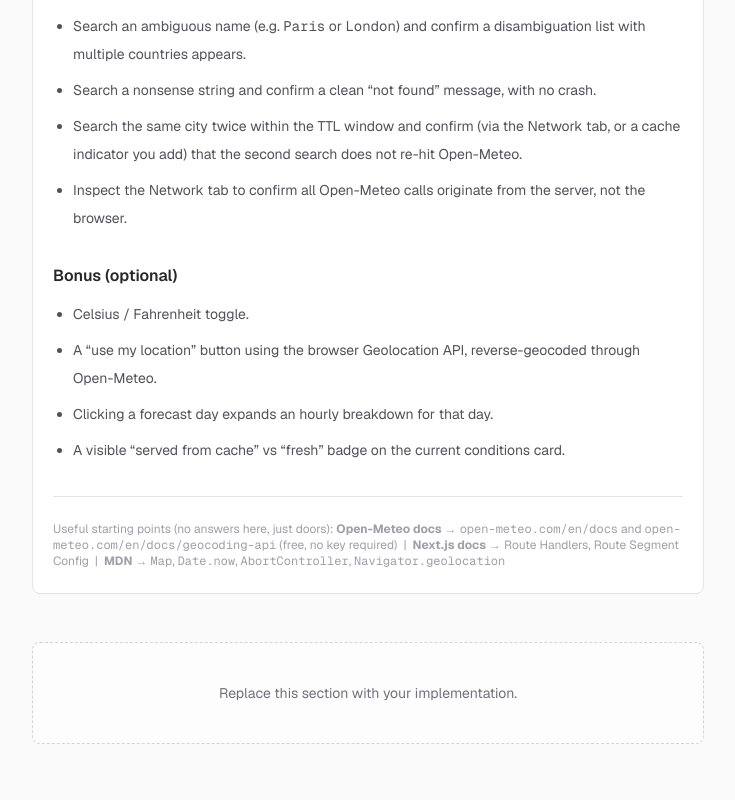
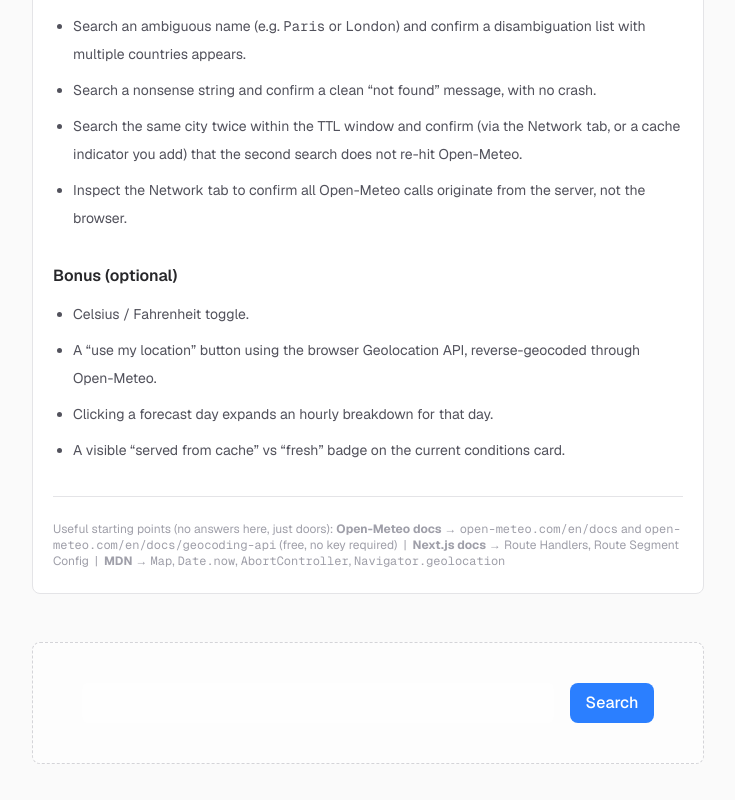
Before and after one commit to gelbckegabriel/interview-practice-react, a Next.js app: page /challenge-003 in a window 1280 px wide. Shown: the part 1623-2423 px from the top of the page, without its empty margins (272-1007 px from the left). Built offline with nearby package versions, Linux system fonts and the light colour scheme.

Commit message:
challenge 03 - search bar creation

```diff
--- /dev/null
+++ b/app/api/open-meteo/[city]/route.ts
@@ -0,0 +1,24 @@
+import { NextRequest, NextResponse } from "next/server";
+
+export async function GET(request: NextRequest, { params }: { params: Promise<{ city: string }> }) {
+  const { city } = await params;
+
+  try {
+    const res = await fetch(`https://geocoding-api.open-meteo.com/v1/search?name=${city}&count=10&language=en&format=json`, {
+      headers: { Accept: "application/json" },
+    });
+
+    if (res.status === 404) {
+      return NextResponse.json({ error: "User not found!" }, { status: 404 });
+    }
+
+    if (!res.ok) {
+      return NextResponse.json({ error: `GitHub API error: ${res.status}` }, { status: res.status });
+    }
+
+    const data = await res.json();
+    return NextResponse.json(data, { status: 200 });
+  } catch (err) {
+    return NextResponse.json({ error: "Network error while contacting GitHub" }, { status: 502 });
+  }
+}
--- a/app/challenge-003/page.tsx
+++ b/app/challenge-003/page.tsx
@@ -1,8 +1,39 @@
 "use client";
 
 import Link from "next/link";
+import { useState } from "react";
+
+interface ICities {
+  name: string;
+  region: string;
+  country: string;
+  population: number;
+  latitude: number;
+  longitude: number;
+}
 
 export default function Challenge003() {
+  const [city, setCity] = useState<string>("");
+  const [apiCities, setApiCities] = useState<ICities[]>([]);
+
+  const findCityCoordinates = (city: string) => {
+    console.log(`search: ${city}`);
+    fetch(`api/open-meteo/${city}`).then(async (response) => {
+      const data = await response.json();
+
+      const cities: ICities[] = data.results.map((result: any) => ({
+        name: result.name,
+        region: result.admin1,
+        country: result.country,
+        latitude: result.latitude,
+        longitude: result.longitude,
+        population: result.population,
+      }));
+
+      setApiCities(cities);
+    });
+  };
+
   return (
     <>
       <main className="min-h-screen bg-zinc-50 dark:bg-zinc-950 px-6 py-16 font-sans">
@@ -45,9 +76,9 @@ export default function Challenge003() {
               <div>
                 <h2 className="text-base font-semibold text-zinc-800 dark:text-zinc-200 mb-3">Context</h2>
                 <p className="text-zinc-600 dark:text-zinc-400">
-                  A travel-planning startup wants a small internal dashboard so employees can check the current weather and
-                  an upcoming forecast for any city in the world. Ops does not want to manage API keys or secrets for an
-                  internal tool, so this must run against a free, keyless public weather API.
+                  A travel-planning startup wants a small internal dashboard so employees can check the current weather and an
+                  upcoming forecast for any city in the world. Ops does not want to manage API keys or secrets for an internal
+                  tool, so this must run against a free, keyless public weather API.
                 </p>
               </div>
 
@@ -61,34 +92,34 @@ export default function Challenge003() {
                     user pick one.
                   </li>
                   <li>
-                    Once a location is chosen, fetch <strong>current conditions</strong> and a <strong>forecast covering at
-                    least the next 5 days</strong> from the <strong>Open-Meteo Forecast API</strong>.
+                    Once a location is chosen, fetch <strong>current conditions</strong> and a{" "}
+                    <strong>forecast covering at least the next 5 days</strong> from the <strong>Open-Meteo Forecast API</strong>.
                   </li>
                   <li>
                     Display current conditions prominently: temperature, &ldquo;feels like&rdquo; (apparent) temperature, wind
-                    speed, and a human-readable condition description. Open-Meteo returns a numeric weather code &mdash; you
-                    must map codes to descriptions (and/or icons) yourself.
+                    speed, and a human-readable condition description. Open-Meteo returns a numeric weather code &mdash; you must
+                    map codes to descriptions (and/or icons) yourself.
                   </li>
                   <li>
                     Display the multi-day forecast as a list or row of day cards, each showing the min/max temperature,
                     precipitation probability, and condition.
                   </li>
                   <li>
-                    All requests to Open-Meteo must go through a <strong>Next.js Route Handler</strong>. The client must
-                    never call Open-Meteo directly.
+                    All requests to Open-Meteo must go through a <strong>Next.js Route Handler</strong>. The client must never
+                    call Open-Meteo directly.
                   </li>
                   <li>
                     Implement your <strong>own in-memory server-side cache with a TTL</strong> (e.g. 10 minutes), keyed by
-                    location, so that repeated searches for the same city do not re-hit Open-Meteo. The cache must expire
-                    entries correctly.
+                    location, so that repeated searches for the same city do not re-hit Open-Meteo. The cache must expire entries
+                    correctly.
                   </li>
                   <li>
                     Handle distinct <strong>error states</strong>: no geocoding match found, upstream API failure/timeout, and
                     generic network failure.
                   </li>
                   <li>
-                    Show <strong>loading indicators</strong> for the geocoding step and the forecast step separately &mdash;
-                    they are two sequential network calls.
+                    Show <strong>loading indicators</strong> for the geocoding step and the forecast step separately &mdash; they
+                    are two sequential network calls.
                   </li>
                 </ol>
               </div>
@@ -100,17 +131,13 @@ export default function Challenge003() {
                     No third-party data-fetching libraries (no SWR, React Query, Axios, etc.). Use the native <code>fetch</code>{" "}
                     API.
                   </li>
-                  <li>
-                    No API key of any kind &mdash; use only Open-Meteo&rsquo;s free, keyless endpoints.
-                  </li>
+                  <li>No API key of any kind &mdash; use only Open-Meteo&rsquo;s free, keyless endpoints.</li>
                   <li>No UI component libraries. Tailwind CSS is already installed and available.</li>
-                  <li>
-                    TypeScript is required. Type only the response fields you actually consume.
-                  </li>
+                  <li>TypeScript is required. Type only the response fields you actually consume.</li>
                   <li>
                     The cache must be your own hand-rolled logic (e.g. a module-level <code>Map</code> plus timestamps) &mdash;
-                    not Next.js&rsquo;s built-in fetch cache or the <code>use cache</code> directive. The point of this
-                    exercise is to practice writing your own expiry logic.
+                    not Next.js&rsquo;s built-in fetch cache or the <code>use cache</code> directive. The point of this exercise
+                    is to practice writing your own expiry logic.
                   </li>
                 </ul>
               </div>
@@ -118,16 +145,22 @@ export default function Challenge003() {
               <div>
                 <h2 className="text-base font-semibold text-zinc-800 dark:text-zinc-200 mb-3">Expected Outcome</h2>
                 <p className="text-zinc-600 dark:text-zinc-400 mb-3">
-                  A working page at <code>/challenge-003</code> (this page, which you will replace with your implementation)
-                  that satisfies all requirements above. The evaluator will:
+                  A working page at <code>/challenge-003</code> (this page, which you will replace with your implementation) that
+                  satisfies all requirements above. The evaluator will:
                 </p>
                 <ul className="list-disc list-outside ml-5 space-y-2 text-zinc-600 dark:text-zinc-400">
-                  <li>Search for a real city (e.g. <code>Toronto</code>) and verify current conditions and the forecast look plausible.</li>
-                  <li>Search an ambiguous name (e.g. <code>Paris</code> or <code>London</code>) and confirm a disambiguation list with multiple countries appears.</li>
+                  <li>
+                    Search for a real city (e.g. <code>Toronto</code>) and verify current conditions and the forecast look
+                    plausible.
+                  </li>
+                  <li>
+                    Search an ambiguous name (e.g. <code>Paris</code> or <code>London</code>) and confirm a disambiguation list
+                    with multiple countries appears.
+                  </li>
                   <li>Search a nonsense string and confirm a clean &ldquo;not found&rdquo; message, with no crash.</li>
                   <li>
-                    Search the same city twice within the TTL window and confirm (via the Network tab, or a cache indicator
-                    you add) that the second search does not re-hit Open-Meteo.
+                    Search the same city twice within the TTL window and confirm (via the Network tab, or a cache indicator you
+                    add) that the second search does not re-hit Open-Meteo.
                   </li>
                   <li>Inspect the Network tab to confirm all Open-Meteo calls originate from the server, not the browser.</li>
                 </ul>
@@ -138,8 +171,7 @@ export default function Challenge003() {
                 <ul className="list-disc list-outside ml-5 space-y-2 text-zinc-600 dark:text-zinc-400">
                   <li>Celsius / Fahrenheit toggle.</li>
                   <li>
-                    A &ldquo;use my location&rdquo; button using the browser Geolocation API, reverse-geocoded through
-                    Open-Meteo.
+                    A &ldquo;use my location&rdquo; button using the browser Geolocation API, reverse-geocoded through Open-Meteo.
                   </li>
                   <li>Clicking a forecast day expands an hourly breakdown for that day.</li>
                   <li>A visible &ldquo;served from cache&rdquo; vs &ldquo;fresh&rdquo; badge on the current conditions card.</li>
@@ -150,9 +182,9 @@ export default function Challenge003() {
                 <p className="text-xs text-zinc-400 dark:text-zinc-500">
                   Useful starting points (no answers here, just doors): <strong>Open-Meteo docs</strong> &rarr;{" "}
                   <code>open-meteo.com/en/docs</code> and <code>open-meteo.com/en/docs/geocoding-api</code> (free, no key
-                  required) &nbsp;|&nbsp; <strong>Next.js docs</strong> &rarr; Route Handlers, Route Segment Config
-                  &nbsp;|&nbsp; <strong>MDN</strong> &rarr; <code>Map</code>, <code>Date.now</code>, <code>AbortController</code>
-                  , <code>Navigator.geolocation</code>
+                  required) &nbsp;|&nbsp; <strong>Next.js docs</strong> &rarr; Route Handlers, Route Segment Config &nbsp;|&nbsp;{" "}
+                  <strong>MDN</strong> &rarr; <code>Map</code>, <code>Date.now</code>, <code>AbortController</code>,{" "}
+                  <code>Navigator.geolocation</code>
                 </p>
               </div>
             </section>
@@ -160,9 +192,28 @@ export default function Challenge003() {
 
           {/* Solution */}
           <div className="mb-12 rounded-lg border border-dashed border-zinc-300 dark:border-zinc-700 bg-white/50 dark:bg-zinc-900/50 p-10 text-center">
-            <p className="text-sm text-zinc-500 dark:text-zinc-400">
-              Replace this section with your implementation.
-            </p>
+            {/* Search Bar */}
+            <div className="flex gap-4 w-full items-center justify-center">
+              <input
+                className="w-[80%] text-md p-2 focus:ring-2 focus:ring-blue-500 focus:outline-none bg-white/30 rounded-md"
+                type="text"
+                onChange={(e) => setCity(e.target.value)}
+                onKeyDown={(e) => {
+                  if (e.key === "Enter") {
+                    findCityCoordinates(city);
+                  }
+                }}
+              />
+              <button
+                className="bg-blue-500 hover:bg-blue-600 text-white font-medium py-2 px-4 rounded-lg transition-colors hover:cursor-pointer"
+                onClick={() => findCityCoordinates(city)}
+              >
+                Search
+              </button>
+            </div>
+
+            {/* Cities Found */}
+            <div></div>
           </div>
         </div>
       </main>
```
Also changed, not shown: app/page.tsx (+11 -14 lines).
